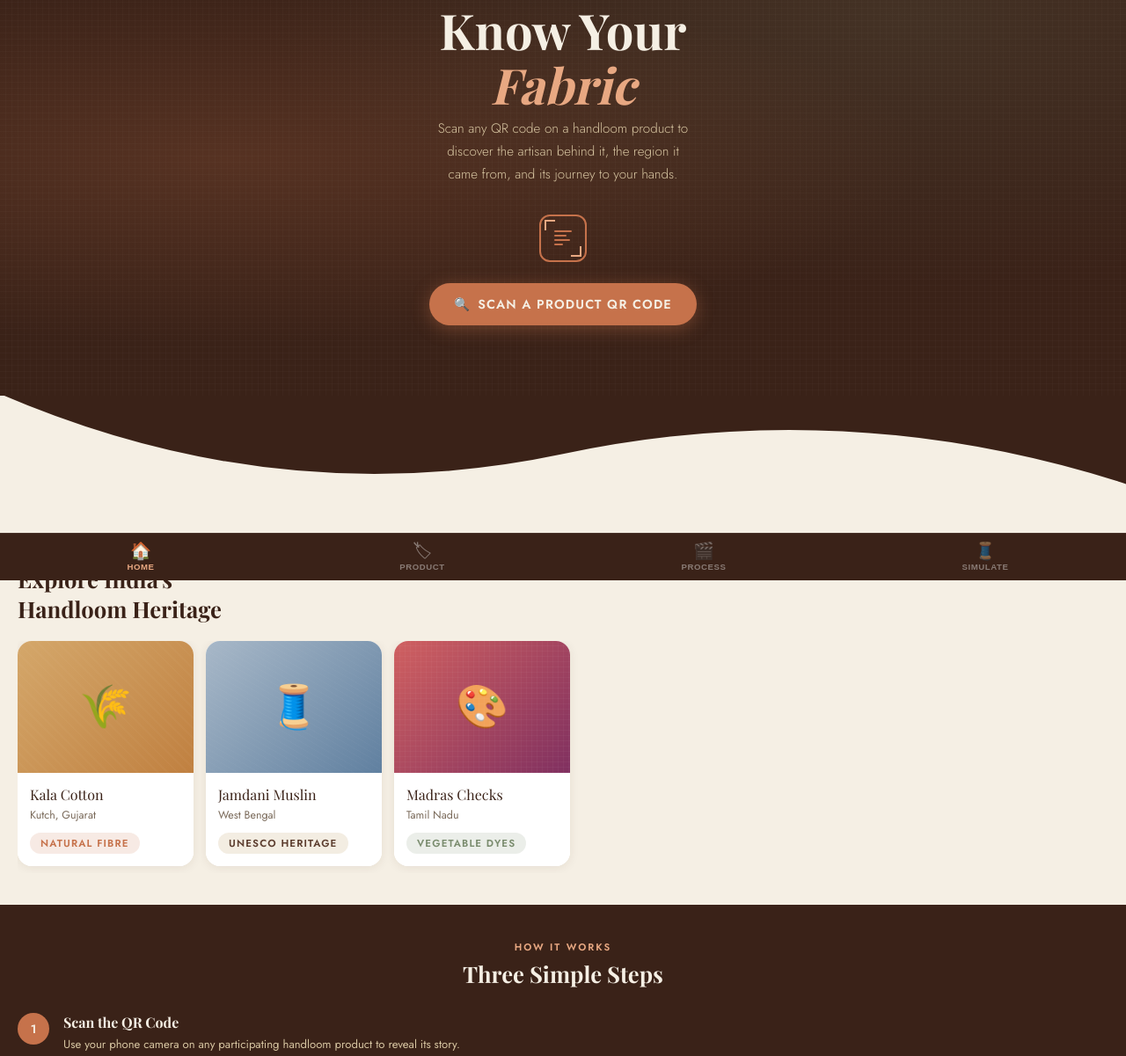
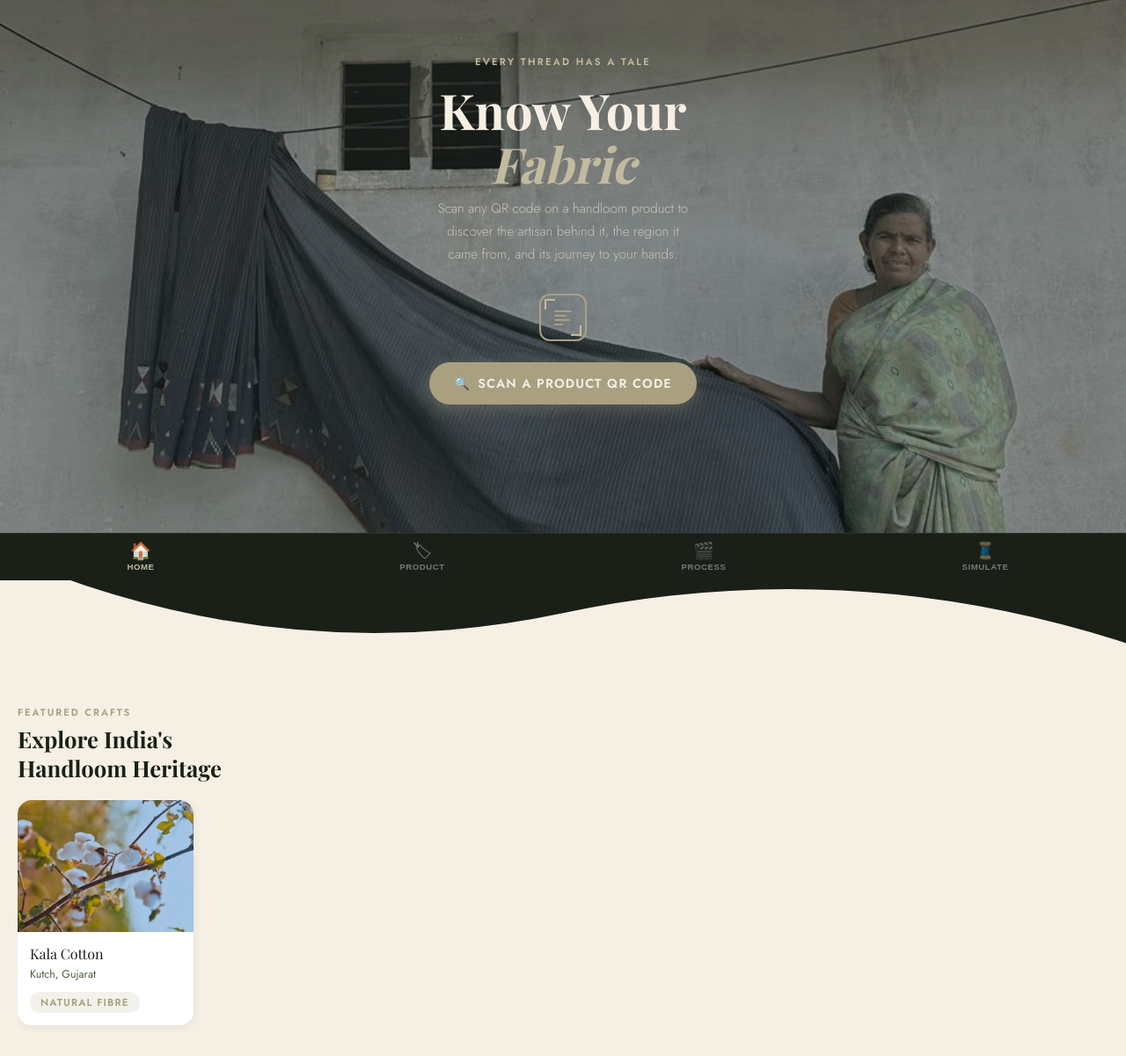
Before and after one commit to jayanth0108/weavestory, a plain HTML site: page index.html in a window 1280 px wide. Shown: the part 140-1341 px from the top of the page at 88% size. Drawn offline with nearby package versions, Linux system fonts and the light colour scheme; a web font is replaced by a local one.

Commit message:
Update index.html

```diff
--- a/index.html
+++ b/index.html
@@ -21,18 +21,18 @@
     }
 
     :root {
-      --clay: #C6724B;
-      --clay-light: #E8A882;
+      --clay: #A9A081;
+      --clay-light: #C2BA9F;
       --cream: #F5EFE4;
-      --linen: #EAE0CC;
-      --bark: #5C3D2E;
-      --bark-deep: #3A2218;
+      --linen: #E8E5DF;
+      --bark: #2A3427;
+      --bark-deep: #1A2018;
       --sage: #7A8C6E;
       --sage-light: #B5C4A8;
-      --sand: #D6C4A0;
-      --charcoal: #2C2420;
-      --text: #3A2C24;
-      --text-light: #7A6A5A;
+      --sand: #C9C4B7;
+      --charcoal: #121611;
+      --text: #1a2018;
+      --text-light: #4c5c46;
 
       --font-display: 'Playfair Display', serif;
       --font-body: 'Jost', sans-serif;
@@ -144,13 +144,13 @@
     .btn-primary {
       background: var(--clay);
       color: var(--cream);
-      box-shadow: 0 4px 20px rgba(198, 114, 75, 0.4);
+      box-shadow: 0 4px 20px rgba(169, 160, 129, 0.4);
     }
 
     .btn-primary:hover {
       background: var(--bark);
       transform: translateY(-2px);
-      box-shadow: 0 8px 28px rgba(198, 114, 75, 0.45);
+      box-shadow: 0 8px 28px rgba(169, 160, 129, 0.45);
     }
 
     .btn-outline {
@@ -178,7 +178,7 @@
       background: #fff;
       border-radius: var(--radius-md);
       overflow: hidden;
-      box-shadow: 0 2px 12px rgba(58, 34, 24, 0.08);
+      box-shadow: 0 2px 12px rgba(26, 32, 24, 0.08);
     }
 
     /* ========== CHIP / BADGE ========== */
@@ -193,7 +193,7 @@
     }
 
     .chip-clay {
-      background: rgba(198, 114, 75, 0.15);
+      background: rgba(169, 160, 129, 0.15);
       color: var(--clay);
     }
 
@@ -215,31 +215,42 @@
     /* Hero */
     .hero {
       position: relative;
-      background: var(--bark-deep);
+      background-color: var(--bark-deep);
+      background-image: url('sarees.jpeg');
+      background-size: cover;
+      background-position: center 65%;
+      /* perfectly positions the woman and saree if using the vertical photo */
+      background-repeat: no-repeat;
       padding: 60px 24px 80px;
+      width: 100%;
+      aspect-ratio: 4 / 3;
+      /* nicely frames landscape on smaller screens */
+      min-height: 60vh;
+      display: flex;
+      flex-direction: column;
+      align-items: center;
+      justify-content: center;
       overflow: hidden;
       text-align: center;
+    }
+
+    @media (min-width: 768px) {
+      .hero {
+        aspect-ratio: 16 / 9;
+        /* cinematic landscape on larger screens */
+        min-height: unset;
+      }
     }
 
     .hero::before {
       content: '';
       position: absolute;
       inset: 0;
-      background:
-        radial-gradient(ellipse at 20% 50%, rgba(198, 114, 75, 0.2) 0%, transparent 55%),
-        radial-gradient(ellipse at 80% 20%, rgba(122, 140, 110, 0.15) 0%, transparent 50%);
-    }
-
-    /* Woven texture pattern */
-    .hero::after {
-      content: '';
-      position: absolute;
-      inset: 0;
-      background-image:
-        repeating-linear-gradient(0deg, transparent, transparent 6px, rgba(255, 255, 255, 0.02) 6px, rgba(255, 255, 255, 0.02) 7px),
-        repeating-linear-gradient(90deg, transparent, transparent 6px, rgba(255, 255, 255, 0.02) 6px, rgba(255, 255, 255, 0.02) 7px);
-      pointer-events: none;
-    }
+      background: rgba(26, 32, 24, 0.45);
+      /* Lighter dark overlay so the full photo is clearer */
+    }
+
+
 
     .hero-content {
       position: relative;
@@ -397,7 +408,7 @@
 
     .craft-card:hover {
       transform: translateY(-4px);
-      box-shadow: 0 12px 30px rgba(58, 34, 24, 0.18);
+      box-shadow: 0 12px 30px rgba(26, 32, 24, 0.18);
     }
 
     .craft-card-img {
@@ -528,9 +539,10 @@
       height: 38vh;
       min-height: 260px;
       background-color: var(--bark-deep);
-      background-image: url('cotton-hero.jpg');
+      background-image: url('weaving.jpeg');
       background-size: cover;
-      background-position: center 40%; /* Focus on the flower/hands in the center */
+      background-position: center 15%;
+      /* Focus on the weaver's face in the upper part of the photo */
       overflow: hidden;
     }
 
@@ -539,7 +551,7 @@
       position: absolute;
       inset: 0;
       /* Soft dark gradient at top to make sure any overlapping layout feels natural */
-      background: linear-gradient(180deg, rgba(44,36,32,0.2) 0%, transparent 60%);
+      background: linear-gradient(180deg, rgba(26, 32, 24, 0.2) 0%, transparent 60%);
       pointer-events: none;
     }
 
@@ -723,7 +735,7 @@
       background: #000;
       position: relative;
       aspect-ratio: 16/9;
-      box-shadow: 0 8px 32px rgba(58, 34, 24, 0.25);
+      box-shadow: 0 8px 32px rgba(26, 32, 24, 0.25);
     }
 
     .video-outer iframe,
@@ -737,7 +749,7 @@
     .video-placeholder {
       width: 100%;
       height: 100%;
-      background: linear-gradient(135deg, var(--bark-deep), #5C3D2E);
+      background: linear-gradient(135deg, var(--bark-deep), #2A3427);
       display: flex;
       flex-direction: column;
       align-items: center;
@@ -760,7 +772,7 @@
     }
 
     .video-placeholder:hover {
-      background: linear-gradient(135deg, #5C3D2E, var(--clay));
+      background: linear-gradient(135deg, #2A3427, var(--clay));
     }
 
     .play-btn-big {
@@ -772,7 +784,7 @@
       place-items: center;
       position: relative;
       z-index: 1;
-      box-shadow: 0 0 0 12px rgba(198, 114, 75, 0.2);
+      box-shadow: 0 0 0 12px rgba(169, 160, 129, 0.2);
       transition: transform var(--transition);
     }
 
@@ -896,7 +908,7 @@
       border-radius: var(--radius-sm);
       padding: 12px 8px;
       text-align: center;
-      box-shadow: 0 2px 8px rgba(58, 34, 24, 0.08);
+      box-shadow: 0 2px 8px rgba(26, 32, 24, 0.08);
     }
 
     .sim-stat-val {
@@ -941,9 +953,9 @@
 
     .loom-frame {
       position: relative;
-      background: #2C1A10;
+      background: #121611;
       border-radius: 8px;
-      border: 3px solid #5C3D2E;
+      border: 3px solid #2A3427;
       overflow: hidden;
     }
 
@@ -1047,7 +1059,7 @@
       display: none;
       position: fixed;
       inset: 0;
-      background: rgba(58, 34, 24, 0.85);
+      background: rgba(26, 32, 24, 0.85);
       z-index: 200;
       align-items: center;
       justify-content: center;
@@ -1239,6 +1251,7 @@
       overflow-y: auto;
       max-height: calc(100vh - var(--bottom-nav-h));
     }
+
     /* Scanner Overlay */
     .scanner-overlay {
       display: none;
@@ -1248,52 +1261,110 @@
       z-index: 300;
       flex-direction: column;
     }
-    .scanner-overlay.show { display: flex; animation: fadeIn 0.3s ease; }
+
+    .scanner-overlay.show {
+      display: flex;
+      animation: fadeIn 0.3s ease;
+    }
+
     .scanner-header {
-      position: absolute; top: 0; left: 0; right: 0;
+      position: absolute;
+      top: 0;
+      left: 0;
+      right: 0;
       padding: 20px;
-      display: flex; justify-content: space-between; align-items: center;
+      display: flex;
+      justify-content: space-between;
+      align-items: center;
       z-index: 301;
-      background: linear-gradient(to bottom, rgba(0,0,0,0.8), transparent);
-    }
+      background: linear-gradient(to bottom, rgba(0, 0, 0, 0.8), transparent);
+    }
+
     .scanner-close {
-      background: none; border: none; color: #fff; font-size: 1.5rem; cursor: pointer;
-    }
+      background: none;
+      border: none;
+      color: #fff;
+      font-size: 1.5rem;
+      cursor: pointer;
+    }
+
     .scanner-video {
-      width: 100%; height: 100%; object-fit: cover;
-    }
+      width: 100%;
+      height: 100%;
+      object-fit: cover;
+    }
+
     .scanner-box {
       position: absolute;
-      top: 50%; left: 50%;
+      top: 50%;
+      left: 50%;
       transform: translate(-50%, -50%);
-      width: 250px; height: 250px;
-      border: 2px solid rgba(255,255,255,0.4);
+      width: 250px;
+      height: 250px;
+      border: 2px solid rgba(255, 255, 255, 0.4);
       border-radius: 16px;
-      box-shadow: 0 0 0 4000px rgba(0,0,0,0.6);
+      box-shadow: 0 0 0 4000px rgba(0, 0, 0, 0.6);
       overflow: hidden;
       z-index: 301;
     }
-    .scanner-box::before, .scanner-box::after {
-      content: ''; position: absolute; width: 30px; height: 30px; border-color: #fff; border-style: solid;
-    }
-    .scanner-box::before { top: 0; left: 0; border-width: 4px 0 0 4px; border-top-left-radius: 8px;}
-    .scanner-box::after { bottom: 0; right: 0; border-width: 0 4px 4px 0; border-bottom-right-radius: 8px;}
+
+    .scanner-box::before,
+    .scanner-box::after {
+      content: '';
+      position: absolute;
+      width: 30px;
+      height: 30px;
+      border-color: #fff;
+      border-style: solid;
+    }
+
+    .scanner-box::before {
+      top: 0;
+      left: 0;
+      border-width: 4px 0 0 4px;
+      border-top-left-radius: 8px;
+    }
+
+    .scanner-box::after {
+      bottom: 0;
+      right: 0;
+      border-width: 0 4px 4px 0;
+      border-bottom-right-radius: 8px;
+    }
+
     .scanner-line {
-      width: 100%; height: 2px;
+      width: 100%;
+      height: 2px;
       background: var(--clay);
       position: absolute;
       top: 0;
       box-shadow: 0 0 8px var(--clay);
       animation: scanAnim 2s infinite linear;
     }
+
     @keyframes scanAnim {
-      0% { top: 0; }
-      50% { top: 100%; }
-      100% { top: 0; }
-    }
+      0% {
+        top: 0;
+      }
+
+      50% {
+        top: 100%;
+      }
+
+      100% {
+        top: 0;
+      }
+    }
+
     .scanner-msg {
-      position: absolute; bottom: 40px; left: 0; right: 0;
-      text-align: center; color: #fff; font-size: 0.9rem; z-index: 301;
+      position: absolute;
+      bottom: 40px;
+      left: 0;
+      right: 0;
+      text-align: center;
+      color: #fff;
+      font-size: 0.9rem;
+      z-index: 301;
       letter-spacing: 0.05em;
     }
   </style>
@@ -1339,7 +1410,7 @@
     <!-- Wave -->
     <div class="wave-divider">
       <svg viewBox="0 0 375 40" fill="none" xmlns="http://www.w3.org/2000/svg" preserveAspectRatio="none">
-        <path d="M0 0 Q93 40 187.5 20 Q282 0 375 30 L375 0 Z" fill="#3A2218" />
+        <path d="M0 0 Q93 40 187.5 20 Q282 0 375 30 L375 0 Z" fill="#1A2018" />
       </svg>
     </div>
 
@@ -1352,11 +1423,9 @@
 
         <!-- Kala Cotton -->
         <div class="craft-card card craft-kala" onclick="goToPage('page-product')">
-          <div class="craft-card-img">
-            <div class="pattern"
-              style="background: repeating-linear-gradient(45deg, rgba(255,255,255,0.1) 0px, rgba(255,255,255,0.1) 2px, transparent 2px, transparent 8px);">
-            </div>
-            🌾
+          <div class="craft-card-img" style="background: none; padding: 0;">
+            <img src="kaalaframe.jpg" alt="Kala Cotton Plant"
+              style="width: 100%; height: 100%; object-fit: cover; display: block;">
           </div>
           <div class="craft-card-body">
             <div class="craft-card-name">Kala Cotton</div>
@@ -1365,35 +1434,7 @@
           </div>
         </div>
 
-        <!-- Jamdani -->
-        <div class="craft-card card craft-jamdani" onclick="goToPage('page-product')">
-          <div class="craft-card-img">
-            <div class="pattern"
-              style="background: repeating-linear-gradient(30deg, rgba(255,255,255,0.08) 0px, rgba(255,255,255,0.08) 1px, transparent 1px, transparent 6px);">
-            </div>
-            🧵
-          </div>
-          <div class="craft-card-body">
-            <div class="craft-card-name">Jamdani Muslin</div>
-            <div class="craft-card-region">West Bengal</div>
-            <span class="chip chip-sand">UNESCO Heritage</span>
-          </div>
-        </div>
-
-        <!-- Madras -->
-        <div class="craft-card card craft-madras" onclick="goToPage('page-product')">
-          <div class="craft-card-img">
-            <div class="pattern"
-              style="background: repeating-linear-gradient(0deg, rgba(255,255,255,0.15) 0px, rgba(255,255,255,0.15) 1px, transparent 1px, transparent 6px), repeating-linear-gradient(90deg, rgba(255,255,255,0.15) 0px, rgba(255,255,255,0.15) 1px, transparent 1px, transparent 6px);">
-            </div>
-            🎨
-          </div>
-          <div class="craft-card-body">
-            <div class="craft-card-name">Madras Checks</div>
-            <div class="craft-card-region">Tamil Nadu</div>
-            <span class="chip chip-sage">Vegetable Dyes</span>
-          </div>
-        </div>
+
 
       </div>
     </div>
@@ -1784,7 +1825,8 @@
   <div class="scanner-overlay" id="scannerOverlay">
     <div class="scanner-header">
       <button class="scanner-close" onclick="stopScanner()">✕</button>
-      <div style="color:#fff;font-family:var(--font-body);letter-spacing:0.1em;text-transform:uppercase;">Scan Product QR</div>
+      <div style="color:#fff;font-family:var(--font-body);letter-spacing:0.1em;text-transform:uppercase;">Scan Product
+        QR</div>
       <div style="width:24px"></div>
     </div>
     <video class="scanner-video" id="scannerVideo" autoplay playsinline></video>
@@ -1872,8 +1914,8 @@
 
     // Weft colors (row colors cycle)
     const WEFT_COLORS = [
-      '#C6724B', '#8B5E3C', '#D4A06A', '#7A8C6E', '#B5A070',
-      '#5C3D2E', '#E8A882', '#A0784A', '#6A8058', '#C09060'
+      '#A9A081', '#8B5E3C', '#D4A06A', '#7A8C6E', '#B5A070',
+      '#2A3427', '#C2BA9F', '#A0784A', '#6A8058', '#C09060'
     ];
 
     function initLoom() {
@@ -1934,10 +1976,8 @@
         cell.style.background = (i % 2 === rowsWoven % 2) ? color : WARP_COLORS[i % WARP_COLORS.length];
         rowEl.appendChild(cell);
       }
-
       const container = document.getElementById('wovenRows');
       container.prepend(rowEl);
-
       // Keep max visible rows for performance
       while (container.children.length > 40) container.removeChild(container.lastChild);
 
@@ -2081,22 +2121,22 @@
 
               // Strict verification check!
               if (isVerifiedKalaCottonQR) {
-                 // Valid! Show the Kala Cotton product safely.
-                 document.querySelector('.id-val').innerText = 'KYF-KTC-2024-0087';
-                 goToPage('page-product');
+                // Valid! Show the Kala Cotton product safely.
+                document.querySelector('.id-val').innerText = 'KYF-KTC-2024-0087';
+                goToPage('page-product');
               } else {
-                 // Invalid / some other random black-and-white QR code. Reject it!
-                 alert("⚠️ Unrecognized QR Code scanned.\n\nThis app only opens the secure Kala Cotton product QR code.\n\n(Developer Note — The code you just scanned says: " + code.data + ")");
+                // Invalid / some other random black-and-white QR code. Reject it!
+                alert("⚠️ Unrecognized QR Code scanned.\n\nThis app only opens the secure Kala Cotton product QR code.\n\n(Developer Note — The code you just scanned says: " + code.data + ")");
               }
 
               return; // Halt the scan loop
             }
           }
-        } catch(e) { console.error("Canvas error:", e); }
+        } catch (e) { console.error("Canvas error:", e); }
       }
 
       // Continue next frame
-      if(scannerStream) {
+      if (scannerStream) {
         scanAnimationFrame = requestAnimationFrame(tickScan);
       }
     }
```
